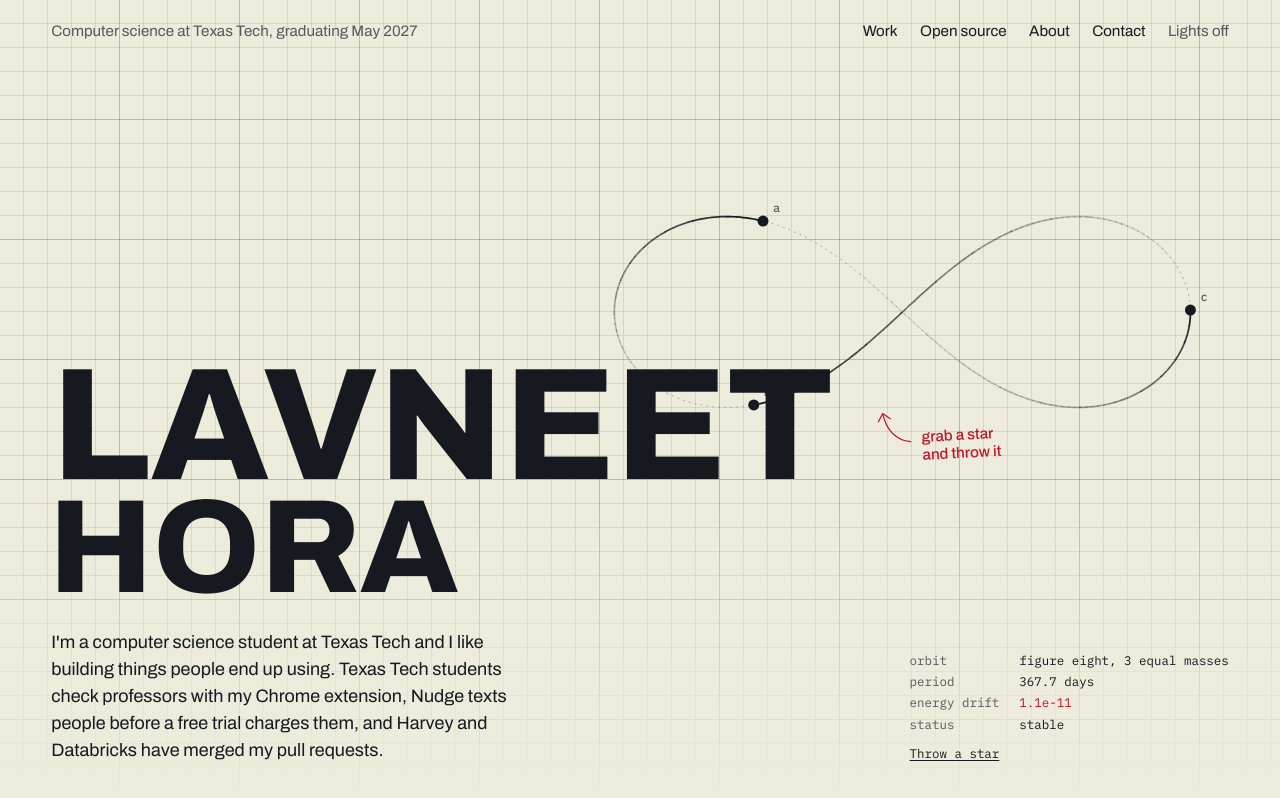
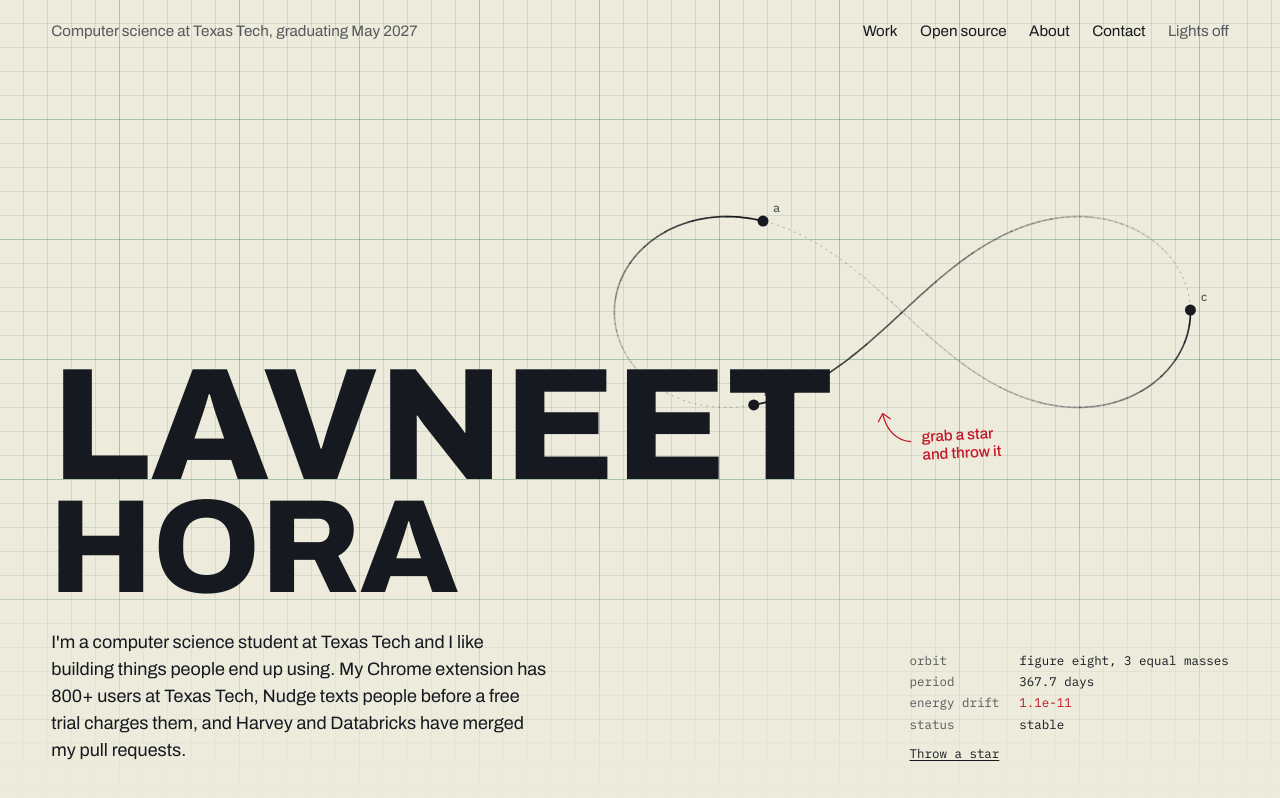
Before and after one commit to lavneethora/portfolio, a Next.js app: page / in a window 1280 px wide. Shown: the top 798 px of the page. Built offline with nearby package versions, Linux system fonts and the light colour scheme; no server answers.

Commit message:
Mention the 800+ users in the intro

```diff
--- a/src/content/about.ts
+++ b/src/content/about.ts
@@ -1,7 +1,7 @@
 /** Hero intro, bio, awards, and the off-topic list. */
 
 export const intro =
-  "I'm a computer science student at Texas Tech and I like building things people end up using. Texas Tech students check professors with my Chrome extension, Nudge texts people before a free trial charges them, and Harvey and Databricks have merged my pull requests.";
+  "I'm a computer science student at Texas Tech and I like building things people end up using. My Chrome extension has 800+ users at Texas Tech, Nudge texts people before a free trial charges them, and Harvey and Databricks have merged my pull requests.";
 
 export const bio = [
   "I study computer science at Texas Tech (Honors, with minors in math and bioengineering) and graduate in May 2027.",
```
